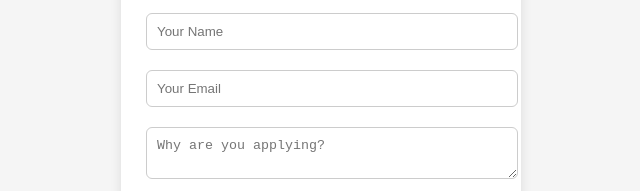
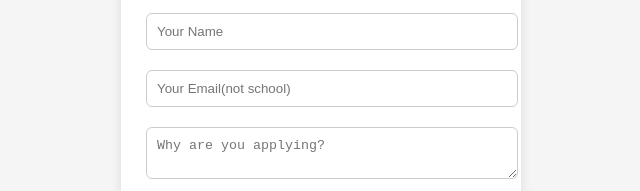
Before and after one commit to ethanytangcodes/apply, a plain HTML site: page index.html in a window 1280 px wide. Shown: the part 337-528 px from the top of the page, 319-959 px from the left. Drawn offline with Linux system fonts and the light colour scheme.

Commit message:
Update index.html

```diff
--- a/index.html
+++ b/index.html
@@ -61,7 +61,7 @@
     <p>applying for the proxy DOES NOT GUARANTEE that you will get a spot</p>
     <p>expect a response in less than 48 hours(not including weekends)</p>
     <input type="text" id="name" placeholder="Your Name" required />
-    <input type="email" id="email" placeholder="Your Email" required />
+    <input type="email" id="email" placeholder="Your Email(not school)" required />
     <textarea id="message" placeholder="Why are you applying?" required></textarea>
 
     <label class="checkbox">
```
